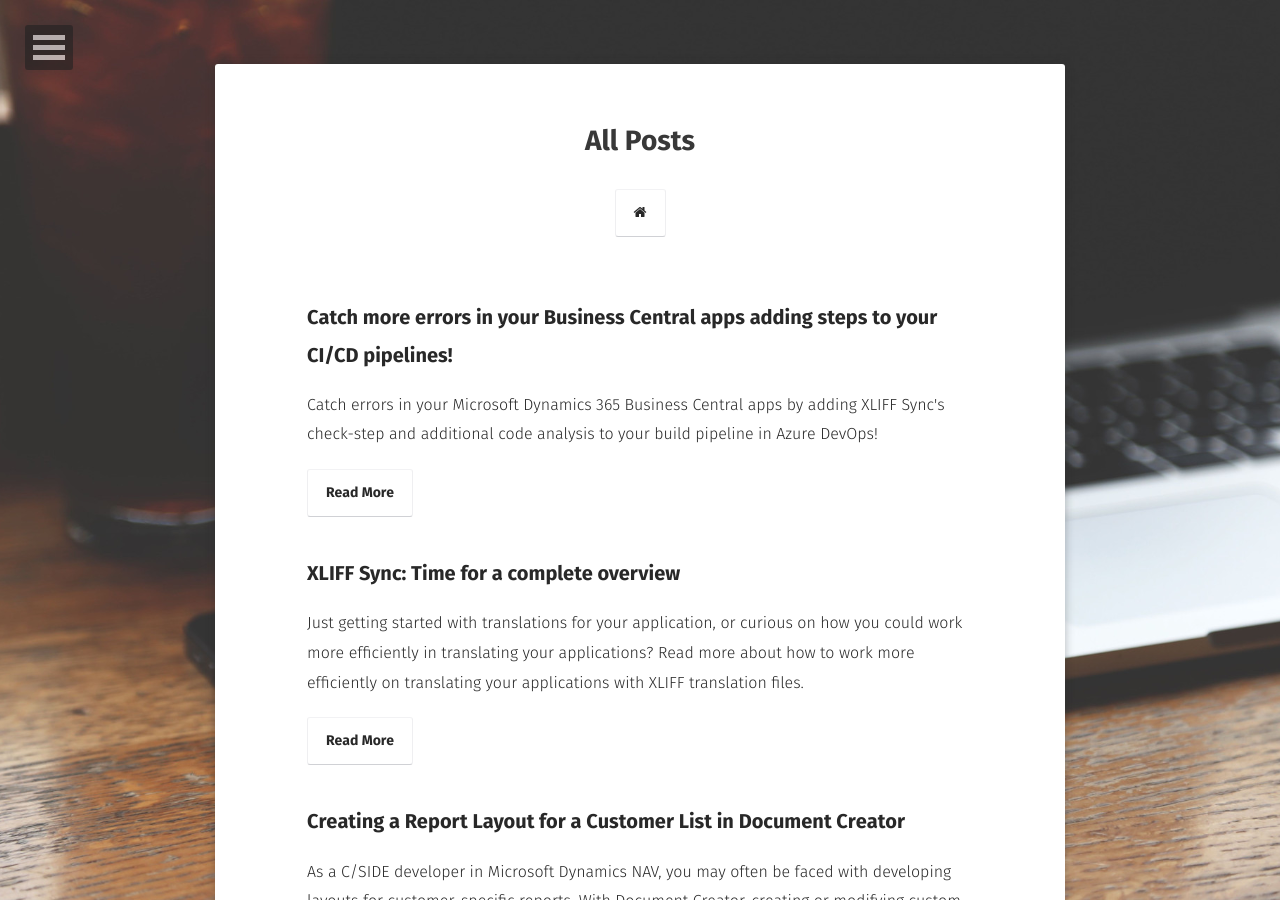
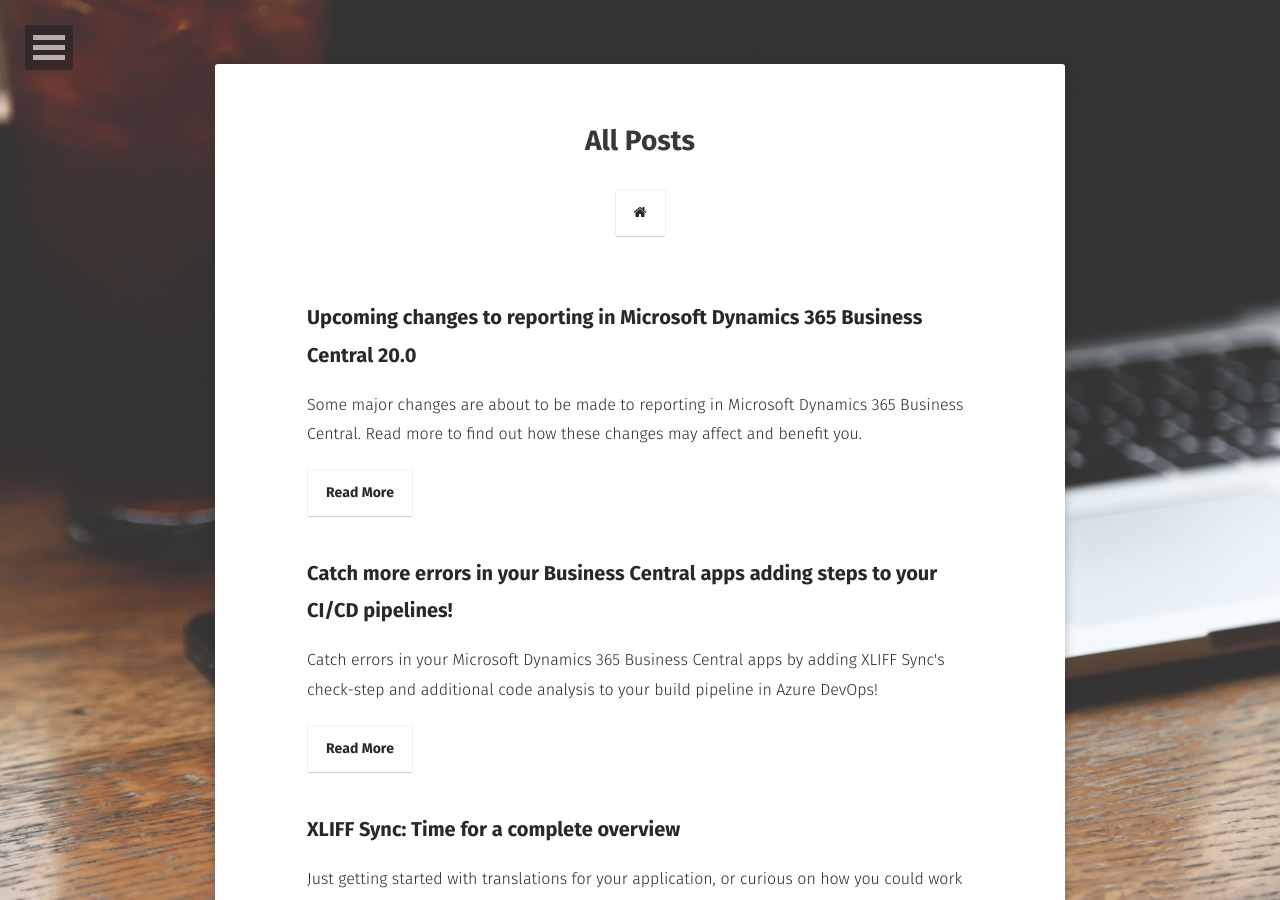
Before and after one commit to rvanbekkum/rvanbekkum.github.io, a Jekyll site: the page built from posts/index.md, in a window 1280 px wide and 900 px high. Built offline with Jekyll 4.4.1, drawn with Linux system fonts in a browser that asks for light colours; some web fonts are replaced; some of the changed lines change nothing that is shown.

Commit message:
Reporting changes blog

````diff
--- a/_posts/2018-01-28-dcr-list-layout.md
+++ b/_posts/2018-01-28-dcr-list-layout.md
@@ -4,6 +4,7 @@ title:  "Creating a Report Layout for a Customer List in Document Creator"
 date:   2018-01-28
 excerpt: "As a C/SIDE developer in Microsoft Dynamics NAV, you may often be faced with developing layouts for customer-specific reports. With Document Creator, creating or modifying custom report layouts is immensely simplified and is just a matter of minutes instead of hours!"
 tag:
+- reporting
 - dynamics nav
 - document creator
 - custom report layouts
--- /dev/null
+++ b/_posts/2022-02-08-reporting-changes-bc20.md
@@ -0,0 +1,127 @@
+---
+layout: post
+title:  "Upcoming changes to reporting in Microsoft Dynamics 365 Business Central 20.0"
+date:   2022-02-08
+excerpt: "Some major changes are about to be made to reporting in Microsoft Dynamics 365 Business Central. Read more to find out how these changes may affect and benefit you."
+tag:
+- reporting
+- al
+- business central
+comments: true
+---
+
+Some major changes are about to be made to reporting in Microsoft Dynamics 365 Business Central with the 2022 wave 1 (20.0) release in April 2022.
+Read more to find out how these changes may affect and benefit you. 😊
+
+* [Summarized](#summarized)
+* [Details](#details)
+  * [Multiple Extension-Provided Layouts](#multiple-extension-provided-layouts)
+  * [Excel-Defined Layouts](#excel-defined-layouts)
+  * [Custom Renderers](#custom-renderers)
+
+## Summarized
+
+First off, a summary of the changes that are already (publicly) announced:
+
+* Microsoft will move everything related to report rendering to the platform.
+* Layouts will be saved in new system tables:
+  * Built-in/extension-provided layouts will be saved in `table 2000000231 "Report Layout Definition"`
+  * User defined layouts will be saved in `table 2000000232 "Tenant Report Layout"`
+* The “Custom Report Layout” table is deprecated in BC20.0 and will then only support “RDLC” and “Word” layouts. Custom layout types will not be supported by the Custom Report Layout table anymore (unless the `EnableReportLegacyWordRender` platform feature switch is enabled, which enables the legacy application document rendering logic (previously used by custom rendering implementations provided by ISVs)).
+* There can be multiple extension-provided layouts for a report, added either via a `report` or `reportextension` object.
+* It is also possible to have **Custom** type extension-provided layouts for reports.
+* There will be a new report selection page. (No details shared yet on what it will look like; not available yet at the time of writing)
+* There will be new `OnAfterDocumentReady` and `OnAfterDocumentDownload` events (N.B. this was actually, most likely the trigger to get started on all of these changes). See issue [#11913](https://github.com/microsoft/ALAppExtensions/issues/11913#issuecomment-990821716) on the Microsoft/ALAppExtensions repository.
+  * These can be used for archiving purposes or even other scenarios.
+* Microsoft will add support for [“Excel” layouts](#excel-defined-layouts).
+* ISVs can provide custom renderers for report layouts.
+* In the end, the new rendering implementation allows for the following layout types (i.e., the types provided by `Enum "Layout Format"`):
+  * RDLC (through the legacy/obsoleted “Custom Report Layout” table or new system tables)
+  * Word (through the legacy/obsoleted “Custom Report Layout” table or new system tables)
+  * Excel (through the new system tables only)
+  * Custom (through the new system tables only)
+
+## Details
+
+### Multiple Extension-Provided Layouts
+
+With the upcoming Business Central release it will be possible to have multiple extension-provided/built-in layouts.
+
+In the `report` object definition or in a `reportextension` object it will be possible to define the layouts that should be shipped with the app(s) that (collectively) define the report object that produces the dataset in a new `rendering` section of the object.
+A `reportextension` can add additional layouts for the report, but note that it cannot modify or remove the existing layouts provided by the original `report` object _or_ other `reportextension` objects for the report.
+
+The rendering section for the layout may look something like the following (see also [this Twitter post](https://twitter.com/pborringms/status/1491008277278195712)):
+
+```al
+rendering
+{
+    layout(MySalesInvoiceRDLCLayout)
+    {
+        Caption = 'My Sales Invoice RDLC Layout';
+        LayoutFile = 'mySalesInvoice.rdl';
+        Summary = 'My first extension-provided RDLC layout';
+        Type = RDLC;
+    }
+
+    layout(MySalesInvoiceRDLCLayout)
+    {
+        Caption = 'Another Sales Invoice RDLC Layout';
+        LayoutFile = 'mySalesInvoice2.rdl';
+        Summary = 'My second extension-provided RDLC layout';
+        Type = RDLC;
+    }
+
+    layout(MySalesInvoiceWordLayout)
+    {
+        Caption = 'My Sales Invoice Word Layout';
+        LayoutFile = 'mySalesInvoice.docx';
+        Summary = 'My first extension-provided Word layout';
+        Type = Word;
+    }
+
+    layout(MySalesInvoiceExcelLayout)
+    {
+        Caption = 'My Sales Invoice Excel Layout';
+        LayoutFile = 'mySalesInvoice.xlsx';
+        Summary = 'My first extension-provided Excel layout';
+        Type = Excel;
+    }
+
+    layout(MySalesInvoiceDocumentCreatorLayout)
+    {
+        Caption = 'My Sales Invoice Document Creator Layout';
+        LayoutFile = 'mySalesInvoice.dcrx';
+        MimeType = 'application/xml';
+        Summary = 'My first extension-provided Document Creator layout';
+        Type = Custom;
+    }
+}
+```
+
+So, here you can provide a list of layouts that should be published to (or unpublished from) the new system tables together with the app that contains the report or reportextension.
+As you can see, this also supports:
+
+1. Layouts of the same type (e.g., 2 RDLC layouts)
+2. The new **Excel** layout type.
+3. **Custom** layout types, which need to define the additional `MimeType` property.
+
+But, next to having extension-provided layouts it is also still possible to have user-defined layouts next to these extension-provided/built-in layouts (similar to how that could be done with the (now deprecated) Custom Report Layout page/table).
+
+### Excel-Defined Layouts
+
+With the upcoming Business Central release it will be possible to set up report layouts in Excel.
+This layout type is specifically targeted at reports that do not need to be printed, but allow you to take advantage of all features that Excel has to offer to interact with the data provided by the report, such as sliders, diagrams, charts, pivot tables, PowerQuery and so forth.
+With multiple tabs it is possible to present the user with different ways of interacting with the data provided by the report.
+
+![Excel Layout Sample](https://pbs.twimg.com/media/FK_9-WOWQAAQR16?format=jpg&name=large)
+
+See also the following [Twitter post](https://twitter.com/MSDYN365BC/status/1490689907827875842) that provides an example of what running reports with an Excel layout might look like.
+
+Find more information on this new feature in the release plan notes: [Use Excel to design layouts for reports](https://docs.microsoft.com/en-us/dynamics365-release-plan/2022wave1/smb/dynamics365-business-central/users-use-excel-design-layouts-reports)
+
+### Custom Renderers
+
+ISVs will officially be able to implement renderers for custom layout types using the new `ReportManagement.OnCustomDocumentMerger` event.
+This event replaces the (now obsoleted) `ReportManagement.OnMergeDocumentReport` and `"Document Report Mgt.".OnBeforeMergeDocument` events that could previously be used to 'piggyback' on the legacy report renderer that was (partially) defined in the AL application code to define a custom renderer.
+The old events will not be triggered anymore, unless the `EnableReportLegacyWordRender` platform feature switch is enabled again on the Business Central service tier (only possible for on-premise deployments).
+The new `OnCustomDocumentMerger` event will on the other hand be triggered when reports are run using a **Custom**-type layout selection.
````
